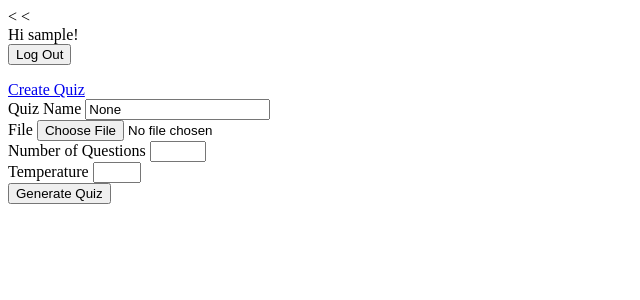
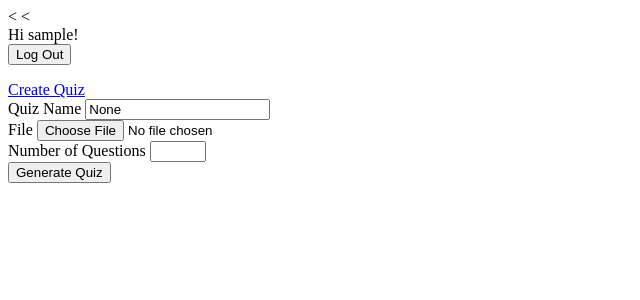
Before and after one commit to garethbreeze1993/MCQ_Generator_AI, a Django app: page /create in a window 1280 px wide. Shown: the top 300 px of the page, without its empty margins (0-640 px from the left). Run offline with Django 5.2, Linux system fonts and the light colour scheme; the visitor is signed in with stand-in values (Sample User, id 1).

Commit message:
If form invalid relay back to user, if error with llm integration display message to user, remove temperature as making the API or HTTP call hang when set to 2

```diff
--- a/quiz/forms.py
+++ b/quiz/forms.py
@@ -1,8 +1,8 @@
 from django import forms
-
+from django.core.validators import FileExtensionValidator
 
 class QuizForm(forms.Form):
     quiz_name = forms.CharField(label="Quiz Name", max_length=128)
-    file = forms.FileField()
+    file = forms.FileField(validators=[FileExtensionValidator( ['txt', 'pdf'] ) ])
     number_of_questions = forms.IntegerField(label="Number of Questions", min_value=1, max_value=10)
-    temperature = forms.IntegerField(label="Temperature", min_value=0, max_value=2)
+    # temperature = forms.IntegerField(label="Temperature", min_value=0, max_value=2)
--- a/quiz/llm_integration.py
+++ b/quiz/llm_integration.py
@@ -94,8 +94,8 @@
 
 
 
-def execute_llm_prompt_langchain(temperature: float, number_of_questions: int, quiz_name: str, file):
-    model = ChatOpenAI(model="gpt-4o-mini", api_key=settings.OPEN_API_KEY, temperature=temperature)
+def execute_llm_prompt_langchain(number_of_questions: int, quiz_name: str, file):
+    model = ChatOpenAI(model="gpt-4o-mini", api_key=settings.OPEN_API_KEY)
 
     with NamedTemporaryFile() as tempfile:
 
@@ -120,5 +120,5 @@
     chain = prompt | model | parser
     output = chain.invoke({"number_of_questions": number_of_questions, "response_json": example_response_json,
                            "quiz_name": quiz_name, "file_content": file_content})
-    logger.info('Inside LLM FUNC')
+
     return output.model_dump()
--- a/quiz/static/generate_quiz.js
+++ b/quiz/static/generate_quiz.js
@@ -1,7 +1,23 @@
 
 const generateQuiz = (event) => {
     event.preventDefault();  // Prevent the default form submission
-        // Fetch the URL and CSRF token from the form's data attributes
+
+    // Select all elements with the class "text-danger"
+    const spans = document.querySelectorAll("span.text-danger");
+
+    // Loop through each element and remove it
+    spans.forEach(span => span.remove());
+
+    // Select the form by its ID
+    const newQuizForm = document.getElementById("new_quiz_elems");
+
+    // Remove all children of the form except the CSRF token
+    Array.from(newQuizForm.children).forEach(child => {
+        newQuizForm.removeChild(child);
+    });
+
+
+    // Fetch the URL and CSRF token from the form's data attributes
     const form = event.target;
     const formData = new FormData(form);
     const url = form.getAttribute('data-url');
@@ -15,14 +31,24 @@
         }
     })
     .then(response => {
-        // Check if the response is OK (status code 200-299)
-        if (!response.ok) {
-            throw new Error(`HTTP error! Status: ${response.status}`);
-        }
         // Parse the JSON from the response
         return response.json();
     })
     .then(data => {
+
+        if (data.error === 'Validation error'){
+            const formErrors = data.form_errors
+            Object.keys(formErrors).forEach(key => {
+                let inputElement = document.getElementById(`id_${key}`);
+                let spanElement = document.createElement("span");
+                spanElement.className = "text-danger";  // Set the class
+                spanElement.textContent = formErrors[key][0];  // Set the message text
+
+                // Insert the <span> element after the input element
+                inputElement.insertAdjacentElement("afterend", spanElement);
+            });
+            return
+        }
         // Handle the parsed JSON data here
         const items = data['items']
         const wholeQuiz = document.createElement('input');
@@ -36,8 +62,8 @@
         quiz_name.name = `quiz_name_user`;
         quiz_name.value = quizNameIpt;
 
-        const quizContainer = document.getElementById('new_quiz');
-        // let newElement = '';
+        const quizContainer = document.getElementById('new_quiz_elems');
+
         items.forEach((item, index) => {
             const questionNumber = item['question_number'];
             const questionData = item;
@@ -112,9 +138,7 @@
 
             }
         ).catch(error => {
-
-            console.log(error)
-            const quizContainer = document.getElementById('new_quiz');
+            const quizContainer = document.getElementById('new_quiz_elems');
             // Create the error heading
             const errorElement = document.createElement('h2');
             errorElement.textContent = `Cannot generate quiz at the moment please try again later`;
--- a/quiz/views.py
+++ b/quiz/views.py
@@ -85,14 +85,11 @@
 
     if request.method == 'POST':
         form = QuizForm(request.POST, request.FILES)
+
         if form.is_valid():
-            json_file_path = os.path.join(settings.BASE_DIR, 'quiz', 'static', 'response.json')
-            logger.debug('inside view')
-            logger.info(request.FILES)
 
             try:
-                llm_quiz_data = execute_llm_prompt_langchain(temperature=request.POST['temperature'],
-                                             number_of_questions=request.POST['number_of_questions'],
+                llm_quiz_data = execute_llm_prompt_langchain(number_of_questions=request.POST['number_of_questions'],
                                                              quiz_name=request.POST['quiz_name'],
                                                              file=request.FILES['file'])
             except Exception as e:
@@ -102,13 +99,18 @@
             try:
                 success_response = JsonResponse(llm_quiz_data)
 
-            except FileNotFoundError:
+            except json.JSONDecodeError:
+                return JsonResponse({"error": "Error decoding JSON."}, status=500)
+
+            except Exception as e:
                 return JsonResponse({"error": "File not found."}, status=404)
 
-            except json.JSONDecodeError:
-                return JsonResponse({"error": "Error decoding JSON."}, status=500)
             else:
                 return success_response
+        else:
+            form_errors_dict = dict(form.errors)
+            return JsonResponse({"error": "Validation error", "form_errors": form_errors_dict}, status=200)
+
     else:
         return HttpResponseForbidden('DONT HIT THIS')
 
--- a/templates/quiz/create_quiz.html
+++ b/templates/quiz/create_quiz.html
@@ -37,13 +37,13 @@
     </div>
 
     <!-- Temperature -->
-    <div class="form-group">
-        <label for="id_temperature">{{ form.temperature.label }}</label>
-        <input type="number" id="id_temperature" name="{{ form.temperature.name }}" value="{{ form.temperature.value }}" min="0" max="2" class="form-control">
-        {% for error in form.temperature.errors %}
-            <span class="text-danger">{{ error }}</span>
-        {% endfor %}
-    </div>
+{#    <div class="form-group">#}
+{#        <label for="id_temperature">{{ form.temperature.label }}</label>#}
+{#        <input type="number" id="id_temperature" name="{{ form.temperature.name }}" value="{{ form.temperature.value }}" min="0" max="2" class="form-control">#}
+{#        {% for error in form.temperature.errors %}#}
+{#            <span class="text-danger">{{ error }}</span>#}
+{#        {% endfor %}#}
+{#    </div>#}
 
     <button id="generate_quiz_btn" type="submit">Generate Quiz</button>
     </form>
@@ -51,6 +51,7 @@
     <br/>
     <form id="new_quiz" method="POST" action="{% url 'save_quiz' %}">
     {% csrf_token %}
+    <div id="new_quiz_elems"></div>
     </form>
 
 {% endblock %}
```
